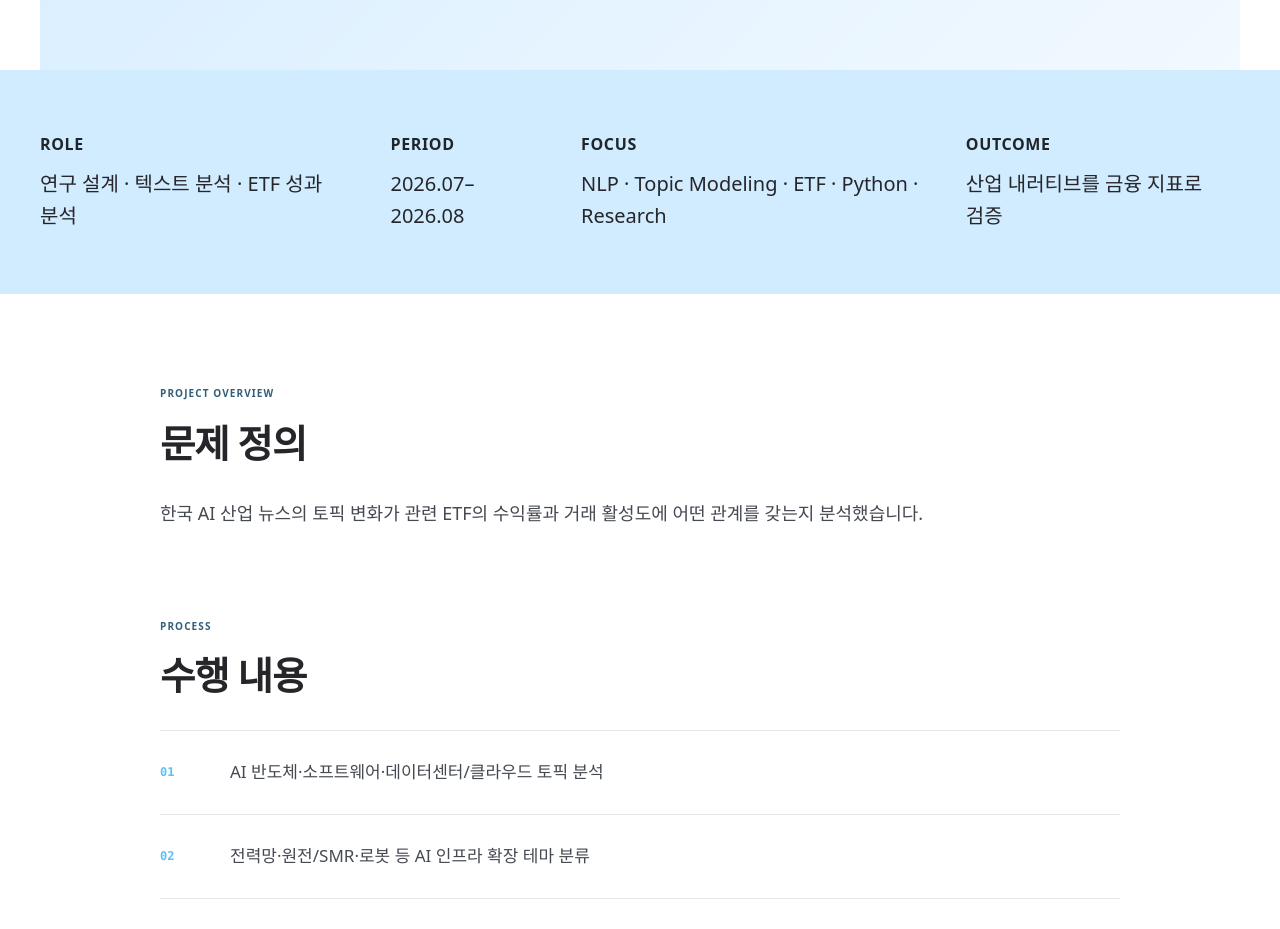
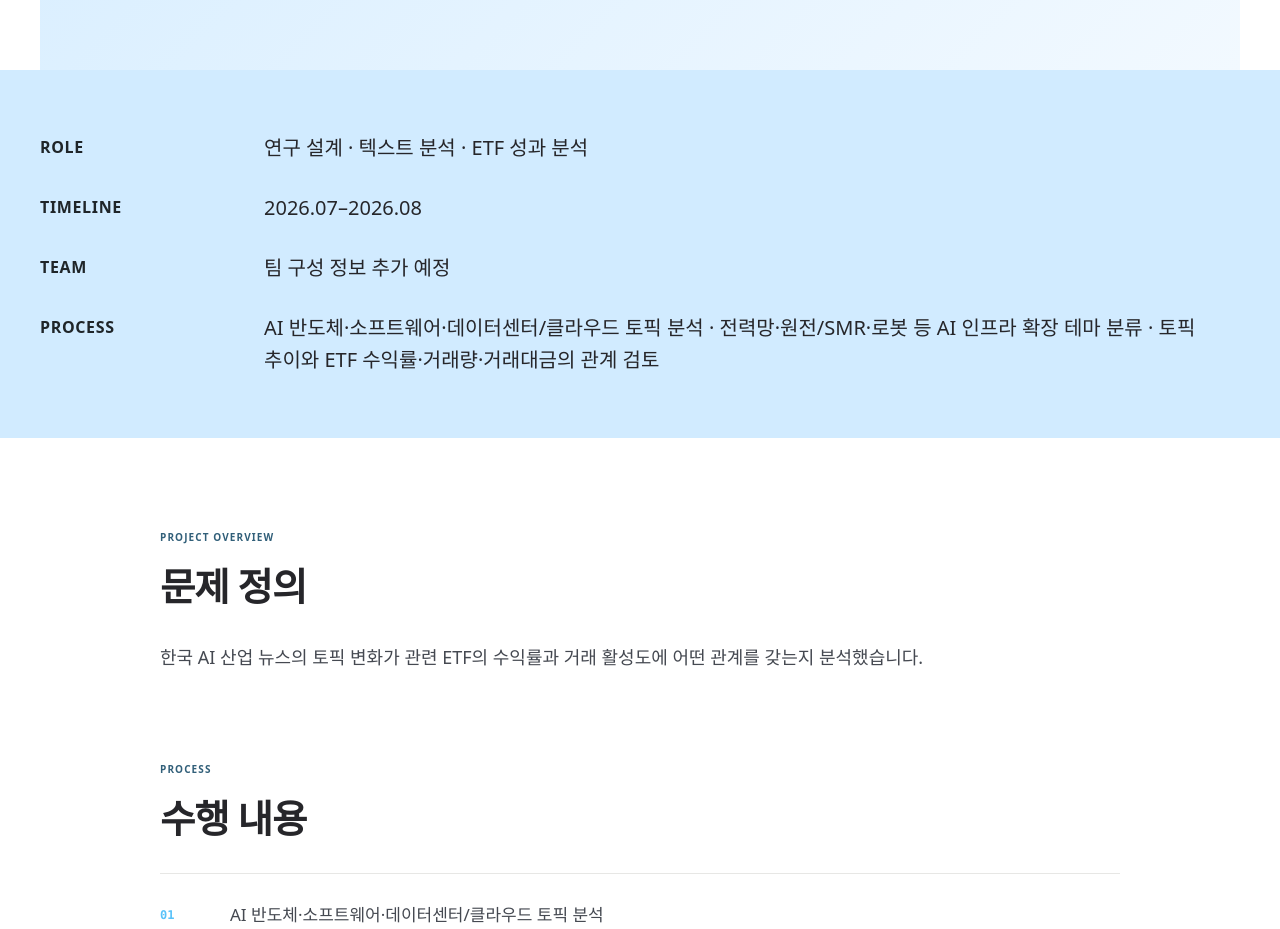
Before and after one commit to youra031220/youra-kim-portfolio, a Next.js app: page /projects/ai-etf-research in a window 1280 px wide. Shown: the part 1040-1969 px from the top of the page. Built offline with nearby package versions, Linux system fonts and the light colour scheme; a web font is replaced by a local one.

Commit message:
Restructure project metadata rows

```diff
--- a/app/globals.css
+++ b/app/globals.css
@@ -197,11 +197,11 @@ svg { width: 18px; fill: none; stroke: currentColor; stroke-width: 1.7; stroke-l
 .project-detail-visual.is-placeholder span { display: block; color: #47718b; font-size: 11px; font-weight: 700; letter-spacing: .14em; }
 .project-detail-visual.is-placeholder strong { max-width: 820px; margin-top: 18px; display: block; font-size: clamp(36px, 6vw, 78px); line-height: 1.05; letter-spacing: -2px; }
 .project-detail-meta { padding: 62px 0; background: #d1ebff; }
-.project-detail-meta-inner { width: min(calc(100% - 80px), var(--max)); margin: 0 auto; display: grid; grid-template-columns: 1.35fr .65fr 1.5fr 1.2fr; gap: 42px; align-items: start; }
-.project-detail-meta-inner > div { min-width: 0; }
+.project-detail-meta-inner { width: min(calc(100% - 80px), var(--max)); margin: 0 auto; display: grid; gap: 28px; }
+.project-detail-meta-inner > div { min-width: 0; display: grid; grid-template-columns: 190px minmax(0, 1fr); gap: 34px; align-items: start; }
 .project-detail-meta span, .project-detail-kicker { color: #315f79; font-size: 10px; font-weight: 700; letter-spacing: .11em; }
-.project-detail-meta span { color: #1f2529; font-size: 16px; letter-spacing: .04em; }
-.project-detail-meta p { margin: 12px 0 0; font-size: 20px; line-height: 1.6; }
+.project-detail-meta span { padding-top: 3px; color: #1f2529; font-size: 16px; letter-spacing: .04em; }
+.project-detail-meta p { margin: 0; font-size: 20px; line-height: 1.6; }
 .project-detail-content { padding-top: 92px; padding-bottom: 110px; }
 .project-detail-section { max-width: 960px; margin: 0 auto; }
 .project-detail-section + .project-detail-section { margin-top: 88px; }
@@ -373,7 +373,8 @@ footer { padding: 62px 0 28px; overflow: hidden; border-top: 1px solid var(--lin
   .project-detail-hero h1 { font-size: clamp(38px, 11vw, 54px); letter-spacing: -1.6px; }
   .project-detail-visual { width: 100%; aspect-ratio: 4 / 3; }
   .project-detail-meta { padding: 42px 0; }
-  .project-detail-meta-inner { width: min(calc(100% - 32px), var(--max)); grid-template-columns: 1fr; gap: 28px; }
+  .project-detail-meta-inner { width: min(calc(100% - 32px), var(--max)); gap: 26px; }
+  .project-detail-meta-inner > div { grid-template-columns: 92px minmax(0, 1fr); gap: 16px; }
   .project-detail-meta span { font-size: 12px; }
   .project-detail-meta p { font-size: 16px; }
   .project-detail-content { padding-top: 64px; padding-bottom: 80px; }
--- a/app/projects/[id]/page.tsx
+++ b/app/projects/[id]/page.tsx
@@ -65,9 +65,9 @@ export default async function ProjectPage({ params }: { params: Promise<{ id: st
           <section className="project-detail-meta">
             <div className="container project-detail-meta-inner">
               <div><span>ROLE</span><p>{project.role}</p></div>
-              <div><span>PERIOD</span><p>{project.period}</p></div>
-              <div><span>FOCUS</span><p>{project.tags.join(" · ")}</p></div>
-              <div><span>OUTCOME</span><p>{project.achievement}</p></div>
+              <div><span>TIMELINE</span><p>{project.period}</p></div>
+              <div><span>TEAM</span><p>팀 구성 정보 추가 예정</p></div>
+              <div><span>PROCESS</span><p>{project.actions.join(" · ")}</p></div>
             </div>
           </section>
 
```
